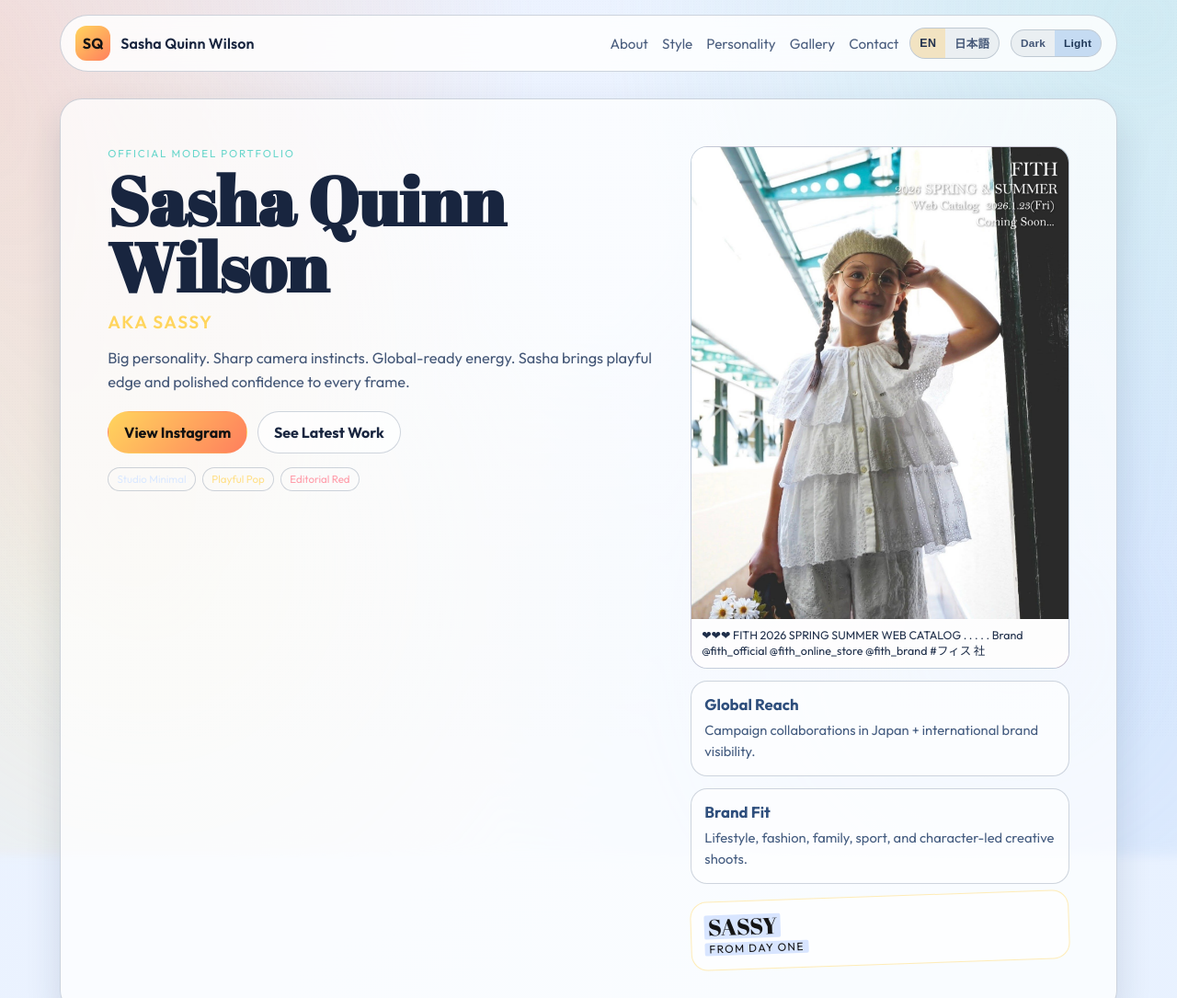
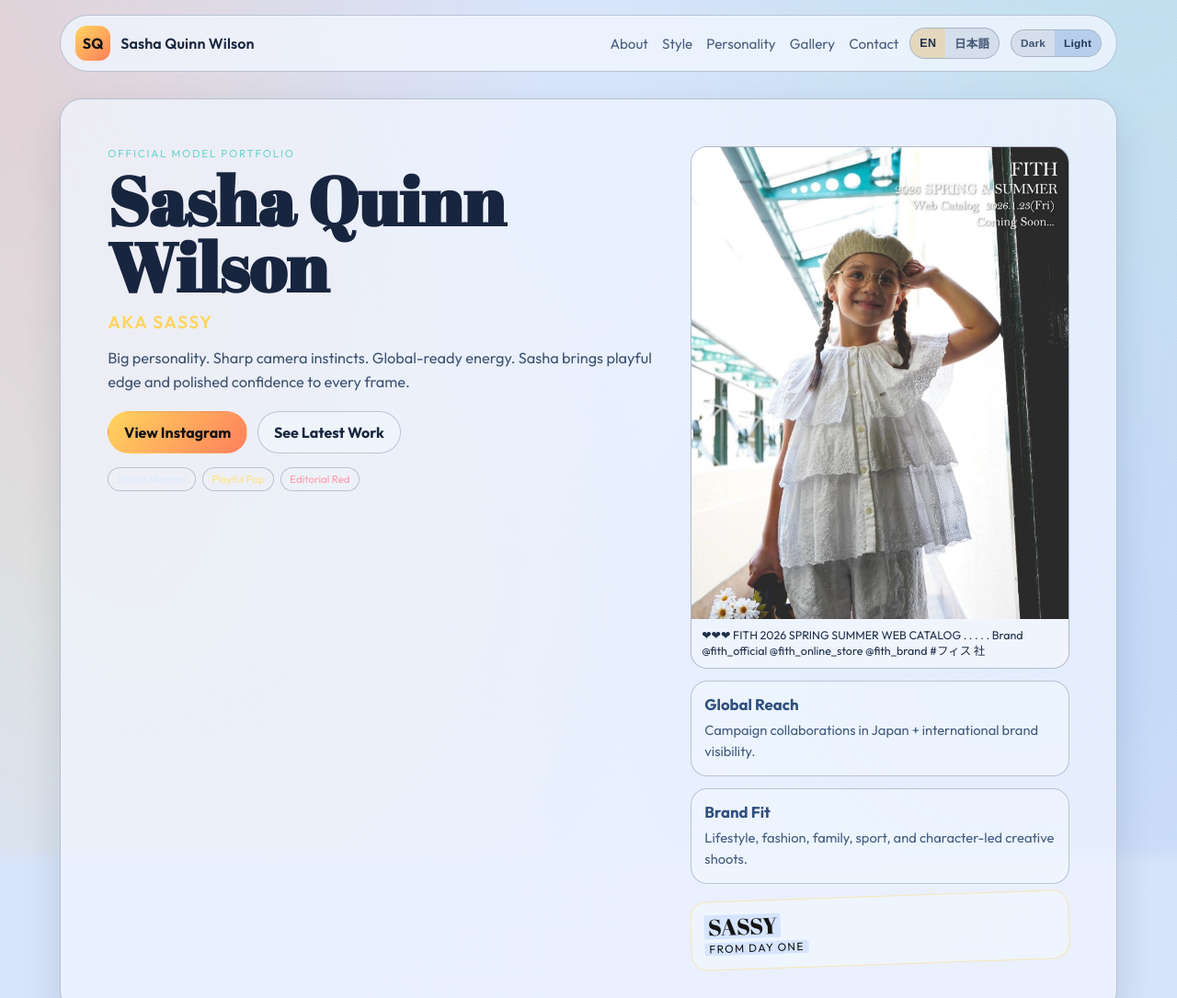
Before and after one commit to GlobalBrian/sashaquinnwilson-site, a website: page index.html in a window 1280 px wide. Shown: the top 1085 px of the page at 92% size. Drawn offline with Linux system fonts and the light colour scheme.

Commit message:
Slightly darken light theme for softer contrast

```diff
--- a/index.html
+++ b/index.html
@@ -21,7 +21,7 @@
       href="https://fonts.googleapis.com/css2?family=Abril+Fatface&family=Outfit:wght@300;400;500;600;700&display=swap"
       rel="stylesheet"
     />
-    <link rel="stylesheet" href="./styles.css?v=20260221c" />
+    <link rel="stylesheet" href="./styles.css?v=20260221d" />
   </head>
   <body>
     <div class="backdrop" aria-hidden="true"></div>
@@ -233,6 +233,6 @@
       </article>
     </template>
 
-    <script src="./app.js?v=20260221c" type="module"></script>
+    <script src="./app.js?v=20260221d" type="module"></script>
   </body>
 </html>
--- a/styles.css
+++ b/styles.css
@@ -29,16 +29,16 @@
 
 html[data-theme="light"] {
   --text: #18253f;
-  --muted: #445777;
-  --line: rgba(38, 64, 102, 0.22);
-  --glass: rgba(255, 255, 255, 0.74);
+  --muted: #3f5372;
+  --line: rgba(38, 64, 102, 0.26);
+  --glass: rgba(241, 246, 255, 0.72);
   --shadow: 0 18px 38px rgba(31, 48, 77, 0.14);
-  --header-bg: rgba(255, 255, 255, 0.82);
-  --card-bg: #f8fbff;
+  --header-bg: rgba(241, 247, 255, 0.78);
+  --card-bg: #edf3fb;
   --caption-text: #1f2f4a;
-  --caption-bg: rgba(255, 255, 255, 0.9);
-  --footer-text: #5b6b89;
-  --tag-bg: rgba(24, 37, 63, 0.05);
+  --caption-bg: rgba(241, 247, 255, 0.88);
+  --footer-text: #4f607e;
+  --tag-bg: rgba(24, 37, 63, 0.09);
 }
 
 * {
@@ -61,7 +61,7 @@ body {
 }
 
 html[data-theme="light"] body {
-  background: linear-gradient(145deg, #edf3ff 0%, #e3f0ff 52%, #f8f4ff 100%);
+  background: linear-gradient(145deg, #d9e5fb 0%, #d2e0f8 52%, #ebe5f8 100%);
 }
 
 .backdrop {
@@ -780,11 +780,11 @@ html[data-theme="light"] nav a:hover {
 }
 
 html[data-theme="light"] .lang-switch {
-  background: rgba(24, 37, 63, 0.06);
+  background: rgba(24, 37, 63, 0.09);
 }
 
 html[data-theme="light"] .theme-switch {
-  background: rgba(24, 37, 63, 0.06);
+  background: rgba(24, 37, 63, 0.09);
 }
 
 html[data-theme="light"] .lang-btn.is-active {
@@ -798,11 +798,11 @@ html[data-theme="light"] .theme-btn.is-active {
 }
 
 html[data-theme="light"] .btn-ghost {
-  background: rgba(255, 255, 255, 0.6);
+  background: rgba(241, 247, 255, 0.52);
 }
 
 html[data-theme="light"] .spot-card {
-  background: rgba(255, 255, 255, 0.6);
+  background: rgba(241, 247, 255, 0.52);
 }
 
 html[data-theme="light"] .spot-card h2 {
@@ -814,7 +814,7 @@ html[data-theme="light"] .spot-card p {
 }
 
 html[data-theme="light"] #about {
-  background: linear-gradient(140deg, rgba(255, 255, 255, 0.68), rgba(205, 231, 255, 0.58), rgba(236, 242, 255, 0.5));
+  background: linear-gradient(140deg, rgba(226, 236, 251, 0.64), rgba(191, 220, 250, 0.56), rgba(217, 230, 248, 0.5));
 }
 
 html[data-theme="light"] #about h2 {
@@ -826,7 +826,7 @@ html[data-theme="light"] #about p {
 }
 
 html[data-theme="light"] #style {
-  background: linear-gradient(140deg, rgba(255, 228, 214, 0.58), rgba(255, 241, 203, 0.56), rgba(255, 255, 255, 0.5));
+  background: linear-gradient(140deg, rgba(244, 219, 201, 0.52), rgba(245, 231, 188, 0.48), rgba(226, 236, 251, 0.46));
 }
 
 html[data-theme="light"] #style h2 {
@@ -835,7 +835,7 @@ html[data-theme="light"] #style h2 {
 
 html[data-theme="light"] .dna-card {
   border-color: rgba(186, 139, 80, 0.35);
-  background: rgba(255, 255, 255, 0.66);
+  background: rgba(237, 245, 255, 0.58);
 }
 
 html[data-theme="light"] .dna-label {
@@ -851,7 +851,7 @@ html[data-theme="light"] .dna-card p {
 }
 
 html[data-theme="light"] #personality {
-  background: linear-gradient(140deg, rgba(255, 223, 234, 0.56), rgba(219, 242, 255, 0.56), rgba(255, 255, 255, 0.52));
+  background: linear-gradient(140deg, rgba(245, 213, 226, 0.5), rgba(203, 233, 250, 0.48), rgba(227, 238, 252, 0.46));
 }
 
 html[data-theme="light"] #personality h2 {
@@ -864,7 +864,7 @@ html[data-theme="light"] #personality > p {
 
 html[data-theme="light"] .personality-card {
   border-color: rgba(210, 135, 167, 0.36);
-  background: rgba(255, 255, 255, 0.66);
+  background: rgba(237, 245, 255, 0.58);
 }
 
 html[data-theme="light"] .personality-card h3 {
@@ -882,7 +882,7 @@ html[data-theme="light"] .section-head a {
 }
 
 html[data-theme="light"] .gallery-meta {
-  background: linear-gradient(180deg, rgba(44, 71, 109, 0.02), rgba(44, 71, 109, 0.08));
+  background: linear-gradient(180deg, rgba(44, 71, 109, 0.04), rgba(44, 71, 109, 0.12));
 }
 
 html[data-theme="light"] .gallery-caption {
```
